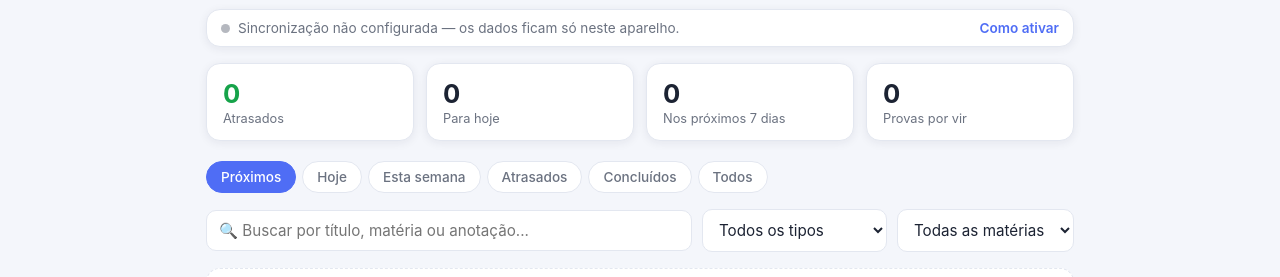
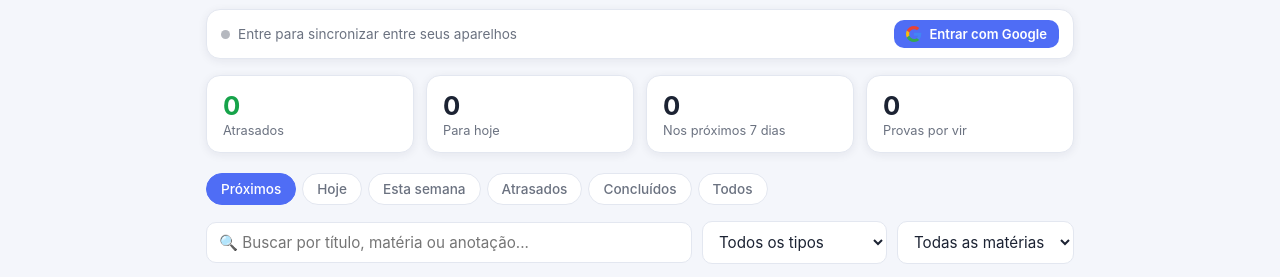
Before and after one commit to diegorodriguessaraiva/app, a plain HTML site: page index.html in a window 1280 px wide. Shown: the part 74-351 px from the top of the page. Drawn offline with Linux system fonts and the light colour scheme; no server answers.

Commit message:
Update index.html

```diff
--- a/index.html
+++ b/index.html
@@ -305,10 +305,10 @@
    só que guardando os dados apenas neste aparelho.
    ===================================================================== */
 const FIREBASE_CONFIG = {
-  apiKey: "COLE_SEU_apiKey_AQUI",
-  authDomain: "COLE_SEU_authDomain_AQUI",
-  projectId: "COLE_SEU_projectId_AQUI",
-  appId: "COLE_SEU_appId_AQUI"
+  apiKey: "AIzaSyC769XJjDK9eOuTkJyhlvbN3CJs-u5vsJs",
+  authDomain: "appagenda-45392.firebaseapp.com",
+  projectId: "appagenda-45392",
+  appId: "1:203208604332:web:d4768904eb11d9ce7ebd09"
 };
 /* ===================================================================== */
 
```
